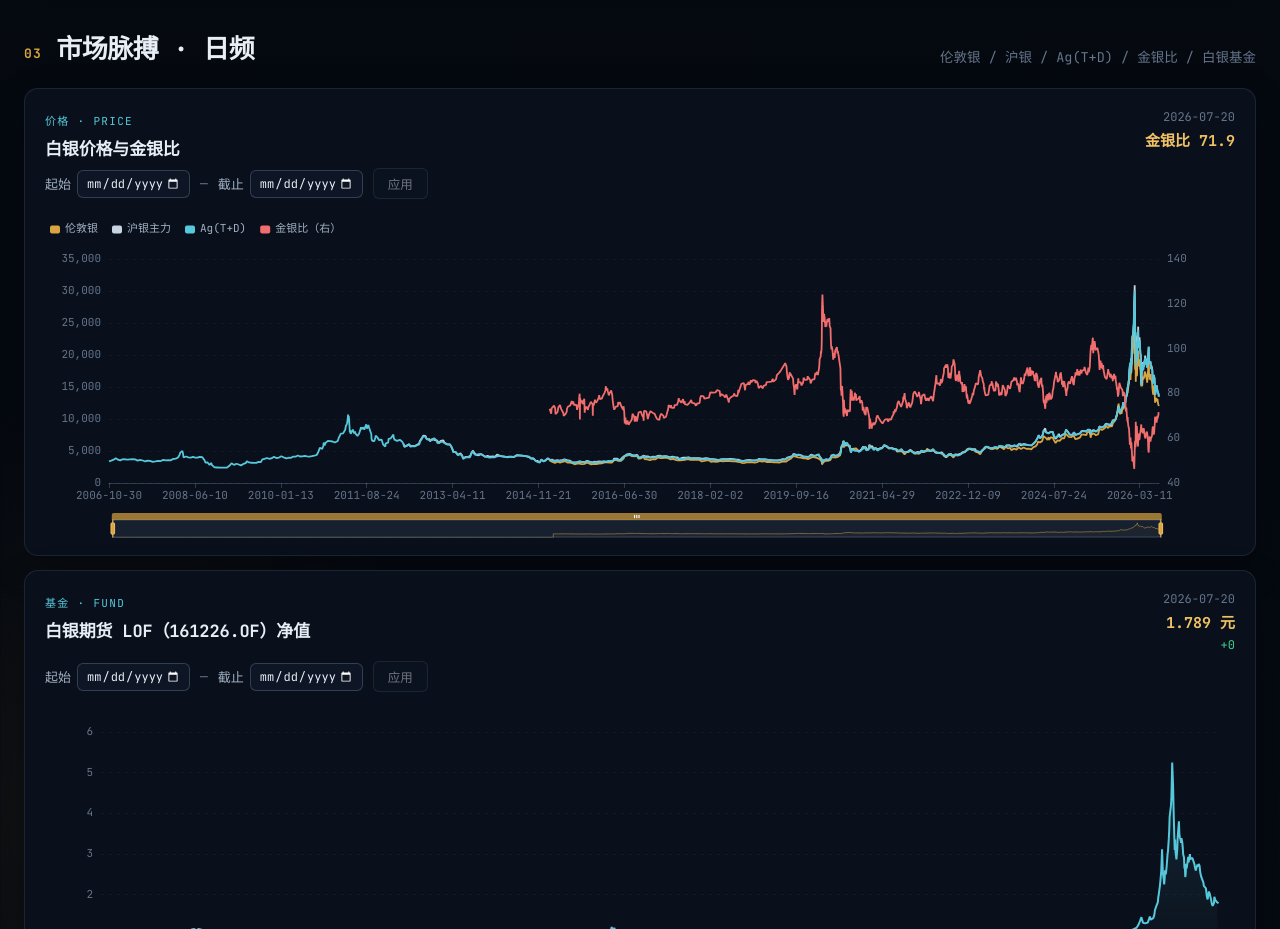
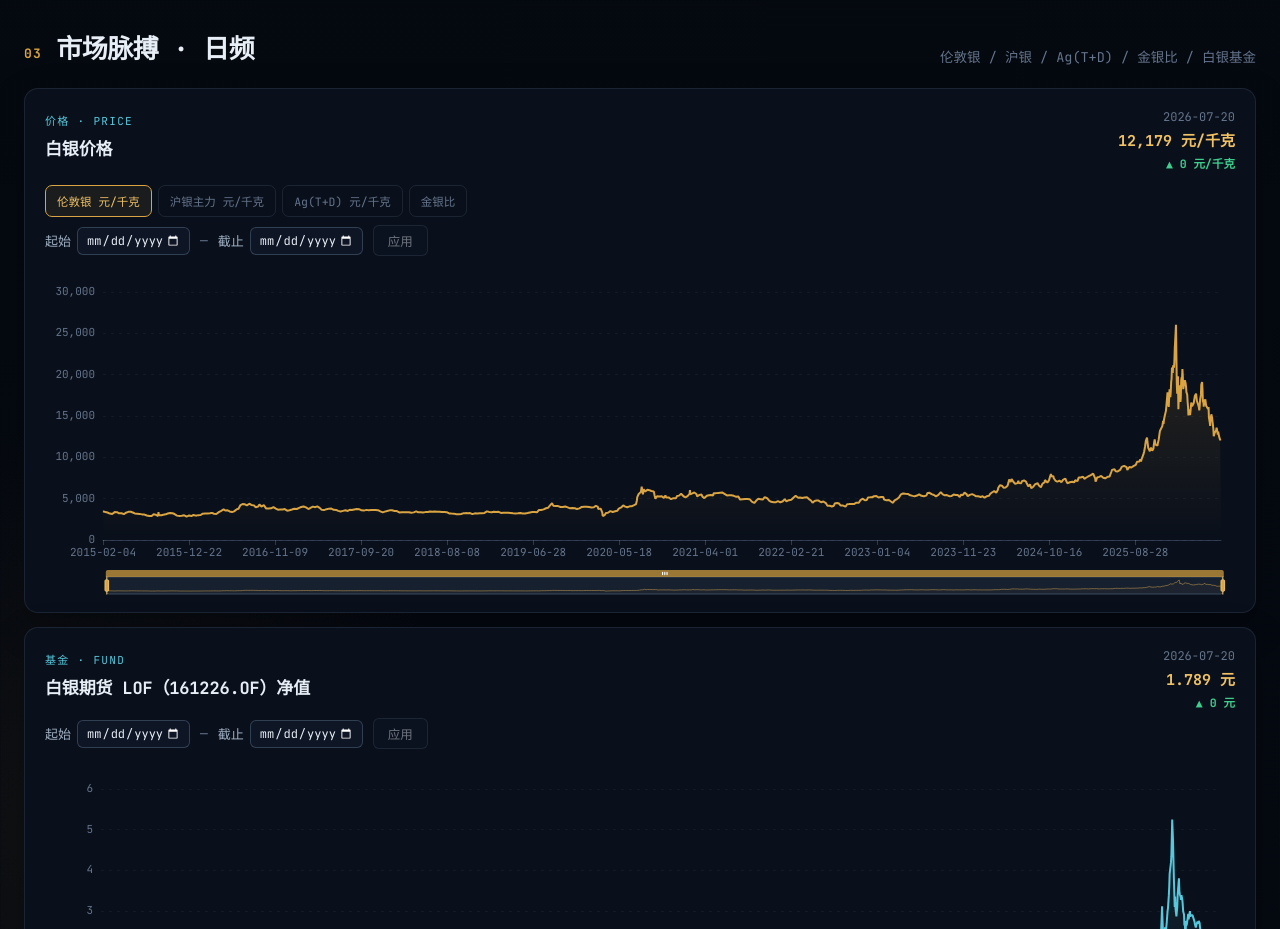
Before and after one commit to JiapengMiao/Personal, a React (Vite) app in the folder web/: page / in a window 1280 px wide. Shown: the part 2140-3069 px from the top of the page. Built offline with nearby package versions, Linux system fonts and the light colour scheme.

Commit message:
fix: 03 恢复 tab 切换单趋势图 + RangePicker max 放宽到今天

```diff
--- a/web/src/components/Daily.tsx
+++ b/web/src/components/Daily.tsx
@@ -312,7 +312,9 @@ export function RangePicker({ dates, chartRef }: { dates: string[]; chartRef: Re
   const [start, setStart] = useState("");
   const [end, setEnd] = useState("");
   const min = dates[0] ?? "";
-  const max = dates[dates.length - 1] ?? "";
+  // max 取数据末日期与今天中较大者，确保浏览器"今天"按钮始终可用
+  const today = new Date().toISOString().slice(0, 10);
+  const max = (dates[dates.length - 1] ?? "") > today ? (dates[dates.length - 1] ?? "") : today;
 
   const apply = () => {
     if (!start || !end) return;
--- a/web/src/components/Market.tsx
+++ b/web/src/components/Market.tsx
@@ -1,8 +1,8 @@
-import { useMemo } from "react";
+import { useMemo, useState } from "react";
 import type { MarketData, MarketPoint } from "../lib/types";
-import { baseAxis, baseLegend, baseTooltip, getPalette, zoomFill, type ThemeMode } from "../lib/echarts";
+import { baseAxis, baseTooltip, getPalette, zoomFill, type ThemeMode } from "../lib/echarts";
 import { useEChart } from "../lib/useEChart";
-import { SectionHeading } from "./shared";
+import { DeltaTag, SectionHeading } from "./shared";
 import { RangePicker } from "./Daily";
 import { formatNumber, lastPoint } from "../lib/format";
 
@@ -19,100 +19,98 @@ export function MarketSection({ market, theme }: { market: MarketData; theme: Th
   );
 }
 
-/** 合并多个序列为统一日期轴 */
-function mergeDates(seriesList: MarketPoint[][]): string[] {
-  const set = new Set<string>();
-  for (const pts of seriesList) for (const p of pts) set.add(p.date);
-  return [...set].sort();
-}
-
-function toAligned(dates: string[], pts: MarketPoint[]): (number | null)[] {
-  const map = new Map(pts.map((p) => [p.date, p.value] as const));
-  return dates.map((d) => map.get(d) ?? null);
-}
+type TabKey = "londonSilver" | "shfeSilver" | "sgeAgTd" | "goldSilverRatio";
 
 function PricePanel({ market, theme }: { market: MarketData; theme: ThemeMode }) {
+  const [tab, setTab] = useState<TabKey>("londonSilver");
   const items = market.items;
+  const tabs: { key: TabKey; label: string; unit: string; decimals: number }[] = [
+    { key: "londonSilver", label: "伦敦银 元/千克", unit: items.londonSilverCnyKg.unit, decimals: 0 },
+    { key: "shfeSilver", label: "沪银主力 元/千克", unit: items.shfeSilver.unit, decimals: 0 },
+    { key: "sgeAgTd", label: "Ag(T+D) 元/千克", unit: items.sgeAgTd.unit, decimals: 0 },
+    { key: "goldSilverRatio", label: "金银比", unit: "", decimals: 1 },
+  ];
+  const active = tabs.find((t) => t.key === tab)!;
 
-  const dates = useMemo(
-    () => mergeDates([items.londonSilverCnyKg.points, items.shfeSilver.points, items.sgeAgTd.points]),
-    [items],
-  );
-  const latestRatio = lastPoint(items.goldSilverRatio.points);
+  const points: MarketPoint[] = useMemo(() => {
+    if (tab === "londonSilver") return items.londonSilverCnyKg.points;
+    if (tab === "shfeSilver") return items.shfeSilver.points;
+    if (tab === "sgeAgTd") return items.sgeAgTd.points;
+    return items.goldSilverRatio.points;
+  }, [tab, items]);
+
+  const latest = lastPoint(points);
+  const prev = points.length > 1 ? points[points.length - 2] : null;
+  const delta = latest && prev ? latest.value - prev.value : null;
 
   const build = useMemo(() => {
     return () => {
+      if (points.length < 2) return null;
       const p = getPalette(theme);
-      const price = (pts: MarketPoint[]) => toAligned(dates, pts);
-      const mk = (name: string, pts: MarketPoint[], colorIdx: number, yAxisIndex = 0, decimals = 0) => ({
-        name,
-        type: "line" as const,
-        yAxisIndex,
-        data: price(pts),
-        showSymbol: false,
-        connectNulls: true,
-        lineStyle: { width: 1.8, type: "solid" as const, color: p.series[colorIdx % p.series.length] },
-        itemStyle: { color: p.series[colorIdx % p.series.length] },
-        emphasis: { focus: "series" as const },
-        _decimals: decimals,
-      });
       return {
         animation: false,
         animationDuration: 0,
         animationDurationUpdate: 0,
-        grid: { top: 40, right: 76, bottom: 56, left: 64 },
+        grid: { top: 16, right: 14, bottom: 56, left: 58 },
         tooltip: {
           trigger: "axis",
           ...baseTooltip(p),
-          formatter: (params: unknown) => {
-            const arr = params as { seriesName: string; value: number | null; name: string; color: string }[];
-            if (!arr.length) return "";
-            const head = `<div style="margin-bottom:4px"><strong>${arr[0].name}</strong></div>`;
-            const lines = arr.map((it) => {
-              const isRatio = it.seriesName.includes("金银比");
-              const v = it.value == null ? "—" : formatNumber(it.value, isRatio ? 1 : 0);
-              const unit = isRatio ? "" : " 元/千克";
-              return `<div style="display:flex;gap:8px;align-items:center"><i style="width:8px;height:8px;border-radius:2px;background:${it.color};display:inline-block"></i>${it.seriesName} <b>${v}${unit}</b></div>`;
-            });
-            return head + lines.join("");
-          },
+          valueFormatter: (v: unknown) => formatNumber(Number(v), active.decimals),
         },
-        legend: { ...baseLegend(p), top: 0, left: 0 },
-        xAxis: { type: "category", data: dates, ...baseAxis(p), boundaryGap: false },
-        yAxis: [
-          { type: "value", scale: true, ...baseAxis(p), axisLabel: { ...baseAxis(p).axisLabel, formatter: (v: number) => formatNumber(v, 0) } },
-          { type: "value", scale: true, ...baseAxis(p), splitLine: { show: false }, axisLabel: { ...baseAxis(p).axisLabel, formatter: (v: number) => formatNumber(v, 0) } },
-        ],
+        xAxis: { type: "category", data: points.map((pt) => pt.date), ...baseAxis(p), boundaryGap: false },
+        yAxis: { type: "value", scale: true, ...baseAxis(p), axisLabel: { ...baseAxis(p).axisLabel, formatter: (v: number) => formatNumber(v, active.decimals) } },
         dataZoom: [
           { type: "inside", throttle: 80 },
           { type: "slider", height: 18, bottom: 8, throttle: 80, ...zoomFill(p) },
         ],
         series: [
-          mk("伦敦银", items.londonSilverCnyKg.points, 0),
-          mk("沪银主力", items.shfeSilver.points, 4),
-          mk("Ag(T+D)", items.sgeAgTd.points, 1),
-          mk("金银比（右）", items.goldSilverRatio.points, 3, 1),
+          {
+            type: "line",
+            data: points.map((pt) => pt.value),
+            showSymbol: false,
+            connectNulls: true,
+            lineStyle: { width: 2, type: "solid" as const, color: p.gold },
+            itemStyle: { color: p.gold },
+            areaStyle: { color: { type: "linear", x: 0, y: 0, x2: 0, y2: 1, colorStops: [
+              { offset: 0, color: theme === "light" ? "rgba(154,109,18,.16)" : "rgba(217,164,65,.22)" },
+              { offset: 1, color: "rgba(217,164,65,0)" },
+            ] } },
+            markPoint: {
+              symbol: "circle",
+              symbolSize: 7,
+              itemStyle: { color: p.goldBright },
+              label: { show: false },
+              data: [{ coord: [points.length - 1, points[points.length - 1].value] }],
+            },
+          },
         ],
       };
     };
-  }, [dates, items, theme]);
-
-  const ref = useEChart(build, [dates, items], theme);
+  }, [points, active.decimals, theme]);
+  const ref = useEChart(build, [points, active.decimals], theme);
 
   return (
     <article className="panel market-panel">
       <div className="panel-heading">
         <div>
           <span>价格 · PRICE</span>
-          <h3>白银价格与金银比</h3>
+          <h3>白银价格</h3>
         </div>
         <div className="panel-stat">
-          <small>{latestRatio?.date ?? "—"}</small>
-          <strong>金银比 {latestRatio ? formatNumber(latestRatio.value, 1) : "—"}</strong>
+          <small>{latest?.date ?? "—"}</small>
+          <strong>{latest ? `${formatNumber(latest.value, active.decimals)}${active.unit ? ` ${active.unit}` : ""}` : "—"}</strong>
+          <DeltaTag delta={delta} decimals={active.decimals} unit={active.unit} />
         </div>
       </div>
-      <RangePicker dates={dates} chartRef={ref} />
-      <div ref={ref} className="echart chart-wrap" style={{ height: 340 }} />
+      <div className="tab-row" role="tablist" aria-label="价格序列切换">
+        {tabs.map((t) => (
+          <button key={t.key} role="tab" aria-selected={tab === t.key} className={tab === t.key ? "active" : ""} onClick={() => setTab(t.key)}>
+            {t.label}
+          </button>
+        ))}
+      </div>
+      <RangePicker dates={points.map((p) => p.date)} chartRef={ref} />
+      <div ref={ref} className="echart chart-wrap" style={{ height: 320 }} />
     </article>
   );
 }
@@ -176,11 +174,7 @@ function FundPanel({ market, theme }: { market: MarketData; theme: ThemeMode })
         <div className="panel-stat">
           <small>{latest?.date ?? "—"}</small>
           <strong>{latest ? formatNumber(latest.value, 4) : "—"} 元</strong>
-          {delta !== null && (
-            <small style={{ color: delta >= 0 ? "var(--up)" : "var(--down)", fontFamily: "var(--mono)" }}>
-              {delta >= 0 ? "+" : ""}{formatNumber(delta, 4)}
-            </small>
-          )}
+          <DeltaTag delta={delta} decimals={4} unit="元" />
         </div>
       </div>
       <RangePicker dates={points.map((p) => p.date)} chartRef={ref} />
```
Also changed, not shown: 5 other files (tests, documents, lock files or other folders).
